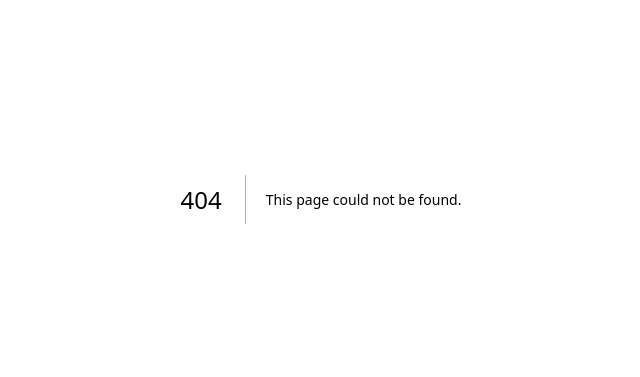
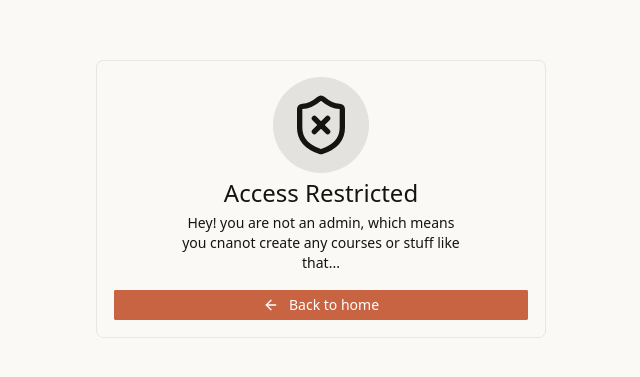
Before and after one commit to tushar-404/Synapse, a Next.js app: page /not-admin in a window 1280 px wide. Before the commit this address had no page. Shown: the part 201-578 px from the top of the page, without its empty margins (319-959 px from the left). Built offline with nearby package versions, Linux system fonts and the light colour scheme.

Commit message:
added admin permissions

```diff
--- a/app/admin/courses/create/action.ts
+++ b/app/admin/courses/create/action.ts
@@ -1,17 +1,51 @@
 "use server"
 
-import { auth } from "@/lib/auth";
+import { requireAdmin } from "@/app/data/admin/require-admin";
+import arcjet, { detectBot, fixedWindow } from "@/lib/arcjet";
 import { prisma } from "@/lib/db";
 import { CourseLevel, CourseStatus } from "@/lib/generated/prisma/enums";
 import { ApiResponse } from "@/lib/type";
 import { courseSchema, CourseSchemaType } from "@/lib/zodSchema";
-import { headers } from "next/headers";
+import { request } from "@arcjet/next";
+
+const aj = arcjet.withRule(
+    detectBot({
+        mode: "LIVE",
+        allow:[]
+    }),
+).withRule(
+    fixedWindow({
+        mode: "LIVE",
+        window: "1m",
+        max: 5
+    })
+)
+
 
 export async function CreateCourse(values: CourseSchemaType): Promise<ApiResponse> {
+    const session = await requireAdmin()
+
     try {
-        const session = await auth.api.getSession({
-            headers: await headers()
+        const req = await request();
+
+        const decision = await aj.protect(req, {
+            fingerprint: session.user.id
         })
+
+        if(decision.isDenied()){
+            if(decision.reason.isRateLimit()) {
+                return {
+                    status: "error",
+                    message: "You have been blocked :)"
+                }
+            }
+            else {
+                return {
+                    status: "error",
+                    message: "Bot detected 😈😈😈😈😈"
+                }
+            }
+        }
 
         const validation = courseSchema.safeParse(values);
 
--- a/app/api/s3/delete/route.ts
+++ b/app/api/s3/delete/route.ts
@@ -1,9 +1,8 @@
+import { requireAdmin } from "@/app/data/admin/require-admin";
 import arcjet, { detectBot, fixedWindow } from "@/lib/arcjet";
-import { auth } from "@/lib/auth";
 import { env } from "@/lib/env";
 import { S3 } from "@/lib/S3Client";
 import { DeleteObjectCommand } from "@aws-sdk/client-s3";
-import { headers } from "next/headers";
 import { NextResponse } from "next/server";
 const aj = arcjet.withRule(
     detectBot({
@@ -19,9 +18,7 @@ const aj = arcjet.withRule(
 )
 
 export async function DELETE(request: Request){
-    const session = await auth.api.getSession({
-        headers: await headers()
-    })
+    const session = await requireAdmin()
     try {
         const decision = await aj.protect(request, {
             fingerprint: session?.user.id as string,
--- a/app/api/s3/upload/route.ts
+++ b/app/api/s3/upload/route.ts
@@ -6,8 +6,7 @@ import { v4 as uuidv4 } from "uuid";
 import { S3 } from '@/lib/S3Client';
 import {getSignedUrl} from '@aws-sdk/s3-request-presigner'
 import arcjet, { detectBot, fixedWindow } from '@/lib/arcjet';
-import { auth } from '@/lib/auth';
-import { headers } from 'next/headers';
+import { requireAdmin } from '@/app/data/admin/require-admin';
 
 
 export const fileUploadSchema = z.object({
@@ -31,9 +30,7 @@ const aj = arcjet.withRule(
 )
 
 export async function POST(request: Request) {
-    const session = await auth.api.getSession({
-        headers: await headers()
-    })
+    const session = await requireAdmin()
     try {
 
         const decision = await aj.protect(request, {
--- /dev/null
+++ b/app/data/admin/require-admin.ts
@@ -0,0 +1,18 @@
+import "server-only"
+import { auth } from "@/lib/auth";
+import { headers } from "next/headers";
+import { redirect } from "next/navigation";
+
+export async function requireAdmin() {
+    const session = await auth.api.getSession({
+        headers: await headers(),
+    })
+    if(!session) {
+        return redirect("/login")
+    }
+
+    if(session.user.role !== "admin"){
+        return redirect("/not admin");
+    }
+    return session;
+}
--- /dev/null
+++ b/app/not-admin/page.tsx
@@ -0,0 +1,29 @@
+import { buttonVariants } from "@/components/ui/button";
+import { Card, CardContent, CardHeader, CardTitle } from "@/components/ui/card";
+import { ArrowLeft, ShieldX } from "lucide-react";
+import Link from "next/link";
+
+export default function NotAdminRoute(){
+    return (
+        <div className="min-h-screen flex items-center justify-center">
+            <Card className="max-w-md w-full">
+                <CardHeader className="text-center">
+                    <div className="bg-destructive/10 rounded-full p-4 w-fit mx-auto">
+                        <ShieldX className="size-16 text-destructive"/>
+                    </div>
+                    <CardTitle className="text-2xl">Access Restricted</CardTitle>
+                    <CardContent className="max-w-xs mx-auto">Hey! you are not an admin, which means you cnanot create any courses or stuff like that...</CardContent>
+                </CardHeader>
+                <CardContent>
+                    <Link href={"/"} className={buttonVariants({
+                        className: "w-full"
+                    })}>
+                    <ArrowLeft className="mr-1 size-4" />
+                    Back to home
+                    </Link>
+                </CardContent>
+            </Card>
+
+        </div>
+    )
+}
--- a/lib/auth-client.ts
+++ b/lib/auth-client.ts
@@ -1,11 +1,11 @@
 
 import { emailOTPClient } from "better-auth/client/plugins"
 import { createAuthClient } from "better-auth/react"
-
+import { adminClient } from "better-auth/client/plugins"
 export const authClient = createAuthClient({
     /** The base URL of the server (optional if you're using the same domain) */
     baseURL: "https://synapse-pdev.vercel.app",
     plugins: [
-        emailOTPClient()
+        emailOTPClient(),adminClient()
     ]
 })
--- a/lib/auth.ts
+++ b/lib/auth.ts
@@ -1,4 +1,4 @@
-import "server-only"
+
 
 import { betterAuth } from "better-auth";
 import { prismaAdapter } from "better-auth/adapters/prisma";
@@ -6,6 +6,7 @@ import {emailOTP} from "better-auth/plugins"
 import {prisma} from "./db"
 import {env} from "./env"
 import { resend } from "./resend";
+import { admin } from "better-auth/plugins"
 
 export const auth = betterAuth({
     database: prismaAdapter(prisma, {
@@ -30,6 +31,7 @@ export const auth = betterAuth({
                 html: `<p>Your OTP is <strong>${otp}</strong></p>`
             })
             }
-        })
+        }),
+        admin()
     ]
 });
--- a/lib/db.ts
+++ b/lib/db.ts
@@ -1,4 +1,4 @@
-import "server-only"
+
 
 import { PrismaClient } from "@/lib/generated/prisma/client";
 import { PrismaPg } from "@prisma/adapter-pg";
--- a/lib/env.ts
+++ b/lib/env.ts
@@ -1,4 +1,4 @@
-import "server-only"
+
 import { createEnv } from "@t3-oss/env-nextjs";
 import * as z from "zod";
 
--- a/lib/resend.ts
+++ b/lib/resend.ts
@@ -1,4 +1,4 @@
-import "server-only"
+
 
 import {Resend} from "resend"
 import { env } from "./env"
```
Also changed, not shown: 1 other file (tests, documents, lock files or other folders).
